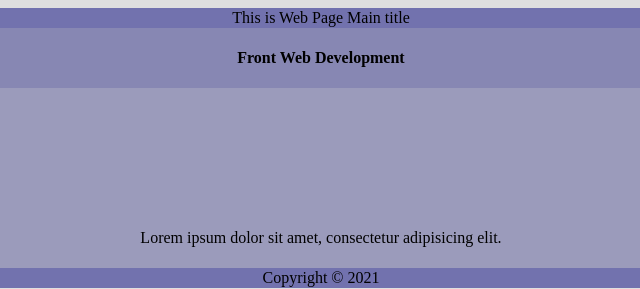
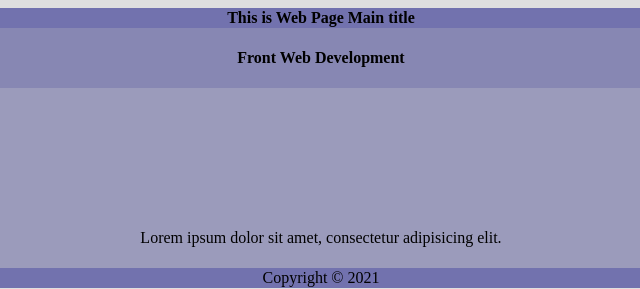
Before and after one commit to mngzz/WD102-git-sample, a plain HTML site: page HTMLactivity.html in a window 1280 px wide. Shown: the full height of the page, 319-959 px from the left. Drawn offline with Linux system fonts and the light colour scheme.

Commit message:
new features

```diff
--- a/HTMLactivity.html
+++ b/HTMLactivity.html
@@ -12,7 +12,7 @@
       <!-- TABLE HEAD -->
       <thead style="background-color: rgb(114, 114, 174)">
         <tr>
-          <td colspan="3" align="center">This is Web Page Main title</td>
+          <th colspan="3" align="center">This is Web Page Main title</th>
         </tr>
       </thead>
 
```
